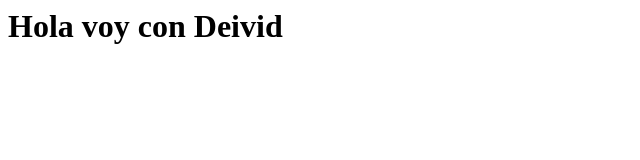
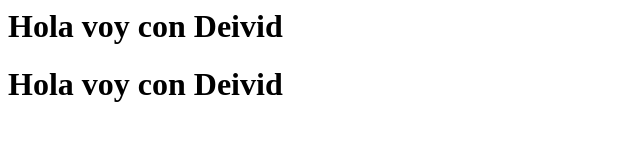
Before and after one commit to ariadnamendezgaray-del/daw-agencia-web, a plain HTML site: page index.html in a window 1280 px wide. Shown: the whole page, without its empty margins (0-640 px from the left). Drawn offline with Linux system fonts and the light colour scheme.

Commit message:
Mis cambios

```diff
--- a/index.html
+++ b/index.html
@@ -1 +1,2 @@
 <h1>Hola voy con Deivid</h1>
+<h1>Hola voy con Deivid</h1>
```
